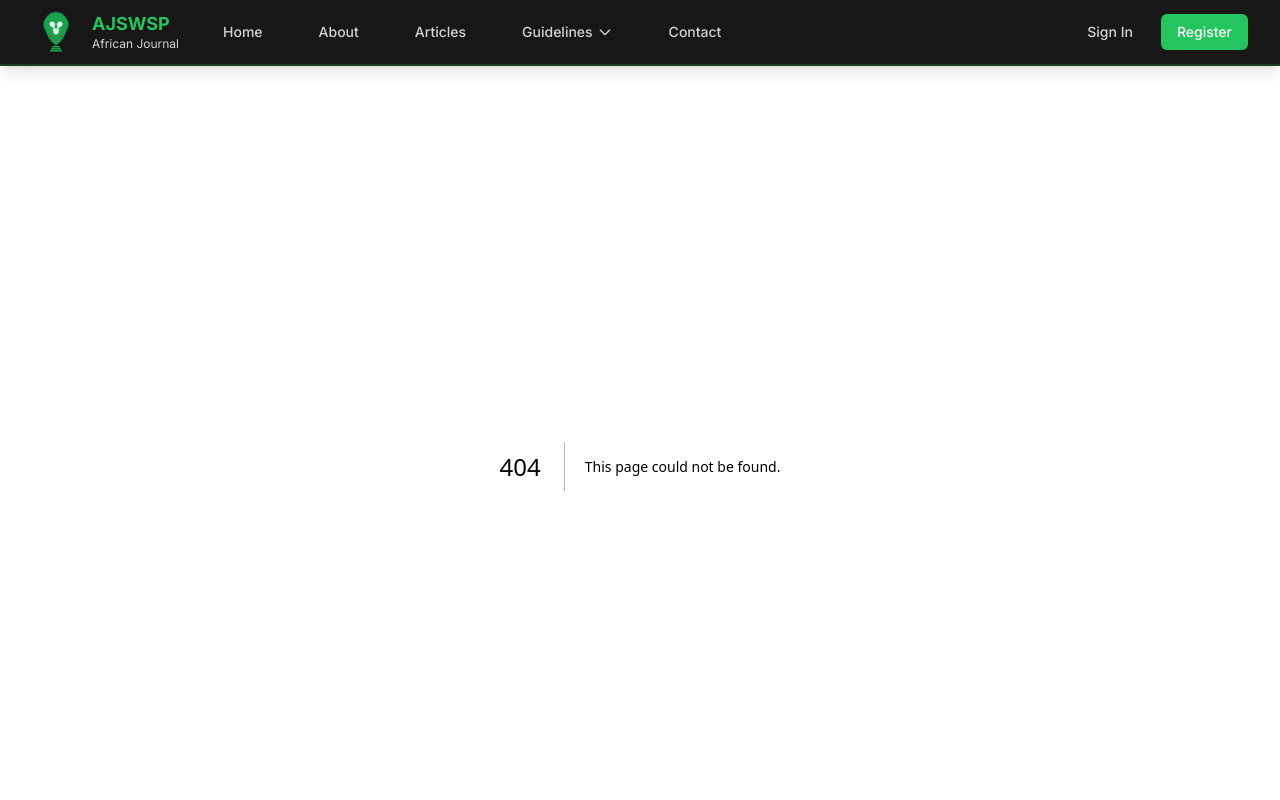
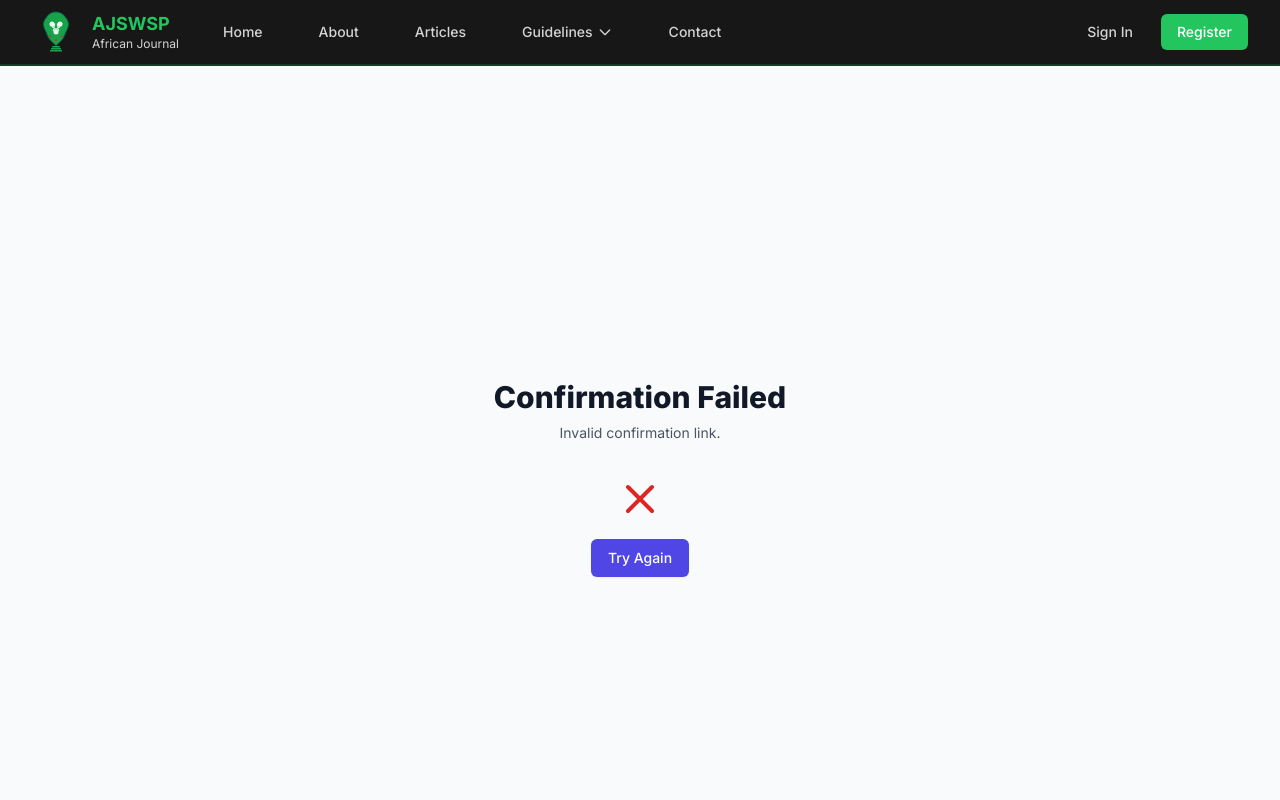
Before and after one commit to SSESA-MATT/Pan-African-Journal-Of-Social-Work-And-Social-Policy-, a Next.js app in the folder frontend/: page /auth/confirm in a window 1280 px wide. Before the commit this address had no page. Shown: the top 800 px of the page. Built offline with nearby package versions, Linux system fonts and the light colour scheme; no server answers.

Commit message:
Fix: Add Supabase auth callback pages to resolve localhost redirect issue
- Add /auth/callback page for authentication redirects
- Add /auth/confirm page for email confirmation
- Fix email confirmation links pointing to localhost
- Support both development and production environments

```diff
--- /dev/null
+++ b/frontend/src/app/auth/callback/page.tsx
@@ -0,0 +1,58 @@
+'use client';
+
+import { useEffect, useRef } from 'react';
+import { useRouter } from 'next/navigation';
+import { supabase } from '@/lib/supabase';
+
+export default function AuthCallback() {
+  const router = useRouter();
+  const hasRun = useRef(false);
+
+  useEffect(() => {
+    if (hasRun.current) return;
+    hasRun.current = true;
+
+    const handleAuthCallback = async () => {
+      try {
+        const { data, error } = await supabase.auth.getSession();
+
+        if (error) {
+          console.error('Auth callback error:', error);
+          router.push('/login?error=auth_error');
+          return;
+        }
+
+        if (data.session) {
+          // User is authenticated, redirect to dashboard
+          router.push('/dashboard');
+        } else {
+          // No session, redirect to login
+          router.push('/login');
+        }
+      } catch (error) {
+        console.error('Callback handling error:', error);
+        router.push('/login?error=callback_error');
+      }
+    };
+
+    handleAuthCallback();
+  }, [router]);
+
+  return (
+    <div className="min-h-screen flex items-center justify-center bg-gray-50">
+      <div className="max-w-md w-full space-y-8 text-center">
+        <div>
+          <h2 className="mt-6 text-3xl font-extrabold text-gray-900">
+            Processing Authentication...
+          </h2>
+          <p className="mt-2 text-sm text-gray-600">
+            Please wait while we complete your authentication.
+          </p>
+        </div>
+        <div className="flex justify-center">
+          <div className="animate-spin rounded-full h-8 w-8 border-b-2 border-indigo-600"></div>
+        </div>
+      </div>
+    </div>
+  );
+}
--- /dev/null
+++ b/frontend/src/app/auth/confirm/page.tsx
@@ -0,0 +1,97 @@
+'use client';
+
+import { useEffect, useRef, useState } from 'react';
+import { useRouter, useSearchParams } from 'next/navigation';
+import { supabase } from '@/lib/supabase';
+
+export default function ConfirmPage() {
+  const router = useRouter();
+  const searchParams = useSearchParams();
+  const hasRun = useRef(false);
+  const [status, setStatus] = useState<'loading' | 'success' | 'error'>('loading');
+  const [message, setMessage] = useState('');
+
+  useEffect(() => {
+    if (hasRun.current) return;
+    hasRun.current = true;
+
+    const confirmUser = async () => {
+      try {
+        const token_hash = searchParams.get('token_hash');
+        const type = searchParams.get('type');
+
+        if (token_hash && type) {
+          const { error } = await supabase.auth.verifyOtp({
+            token_hash,
+            type: type as any,
+          });
+
+          if (error) {
+            console.error('Confirmation error:', error);
+            setStatus('error');
+            setMessage('Failed to confirm your account. Please try again or contact support.');
+          } else {
+            setStatus('success');
+            setMessage('Your account has been confirmed successfully!');
+            setTimeout(() => router.push('/login?confirmed=true'), 3000);
+          }
+        } else {
+          setStatus('error');
+          setMessage('Invalid confirmation link.');
+        }
+      } catch (error) {
+        console.error('Confirmation error:', error);
+        setStatus('error');
+        setMessage('An unexpected error occurred.');
+      }
+    };
+
+    confirmUser();
+  }, [router, searchParams]);
+
+  return (
+    <div className="min-h-screen flex items-center justify-center bg-gray-50">
+      <div className="max-w-md w-full space-y-8 text-center">
+        <div>
+          <h2 className="mt-6 text-3xl font-extrabold text-gray-900">
+            {status === 'loading' && 'Confirming Your Account...'}
+            {status === 'success' && 'Account Confirmed!'}
+            {status === 'error' && 'Confirmation Failed'}
+          </h2>
+          <p className="mt-2 text-sm text-gray-600">
+            {message}
+          </p>
+        </div>
+
+        {status === 'loading' && (
+          <div className="flex justify-center">
+            <div className="animate-spin rounded-full h-8 w-8 border-b-2 border-indigo-600"></div>
+          </div>
+        )}
+
+        {status === 'success' && (
+          <div className="text-green-600">
+            <svg className="mx-auto h-12 w-12" fill="none" stroke="currentColor" viewBox="0 0 24 24">
+              <path strokeLinecap="round" strokeLinejoin="round" strokeWidth={2} d="M5 13l4 4L19 7" />
+            </svg>
+            <p className="mt-2">Redirecting to login page...</p>
+          </div>
+        )}
+
+        {status === 'error' && (
+          <div className="text-red-600">
+            <svg className="mx-auto h-12 w-12" fill="none" stroke="currentColor" viewBox="0 0 24 24">
+              <path strokeLinecap="round" strokeLinejoin="round" strokeWidth={2} d="M6 18L18 6M6 6l12 12" />
+            </svg>
+            <button
+              onClick={() => router.push('/register')}
+              className="mt-4 inline-flex items-center px-4 py-2 border border-transparent text-sm font-medium rounded-md shadow-sm text-white bg-indigo-600 hover:bg-indigo-700"
+            >
+              Try Again
+            </button>
+          </div>
+        )}
+      </div>
+    </div>
+  );
+}
```
Also changed, not shown: 2 other files (tests, documents, lock files or other folders).
